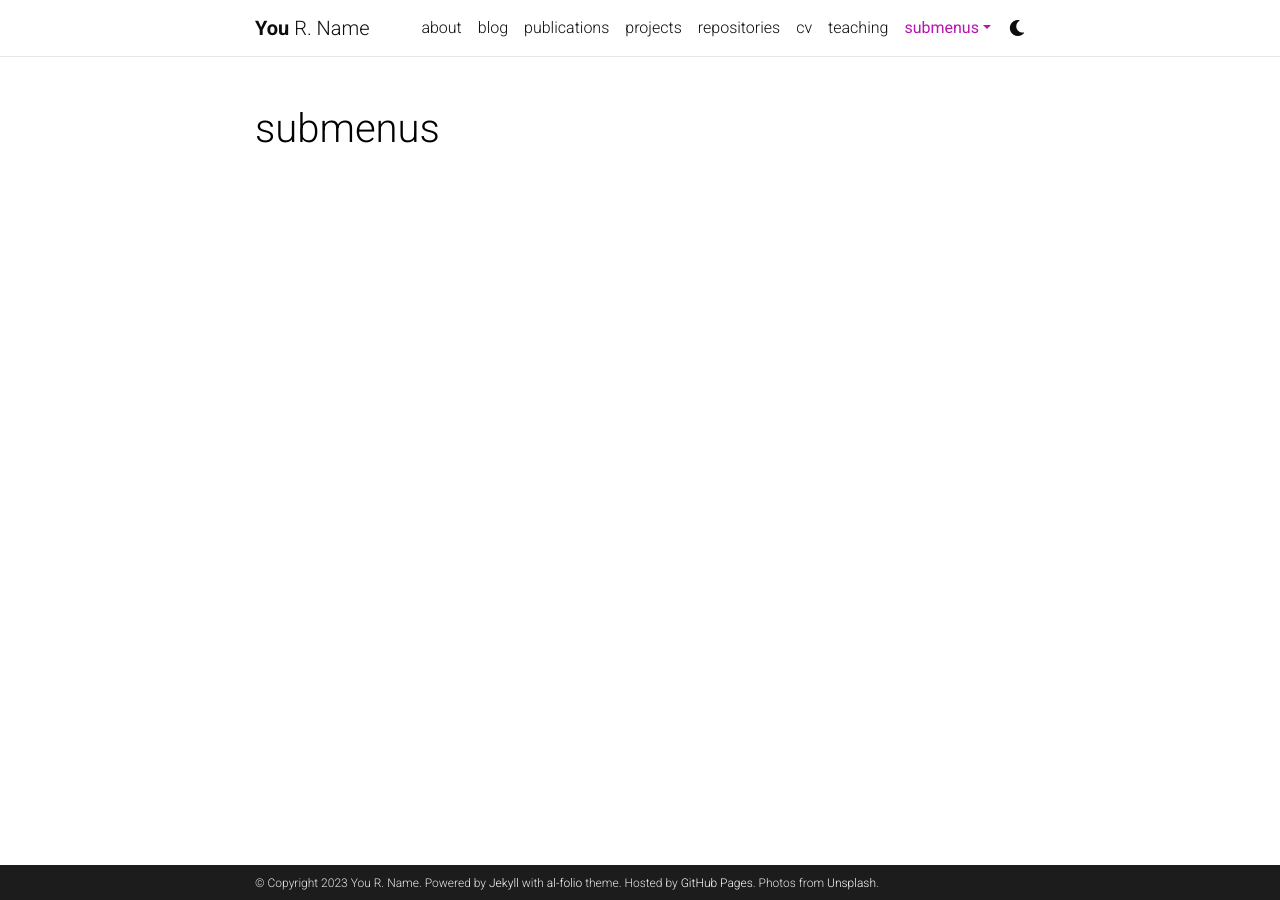
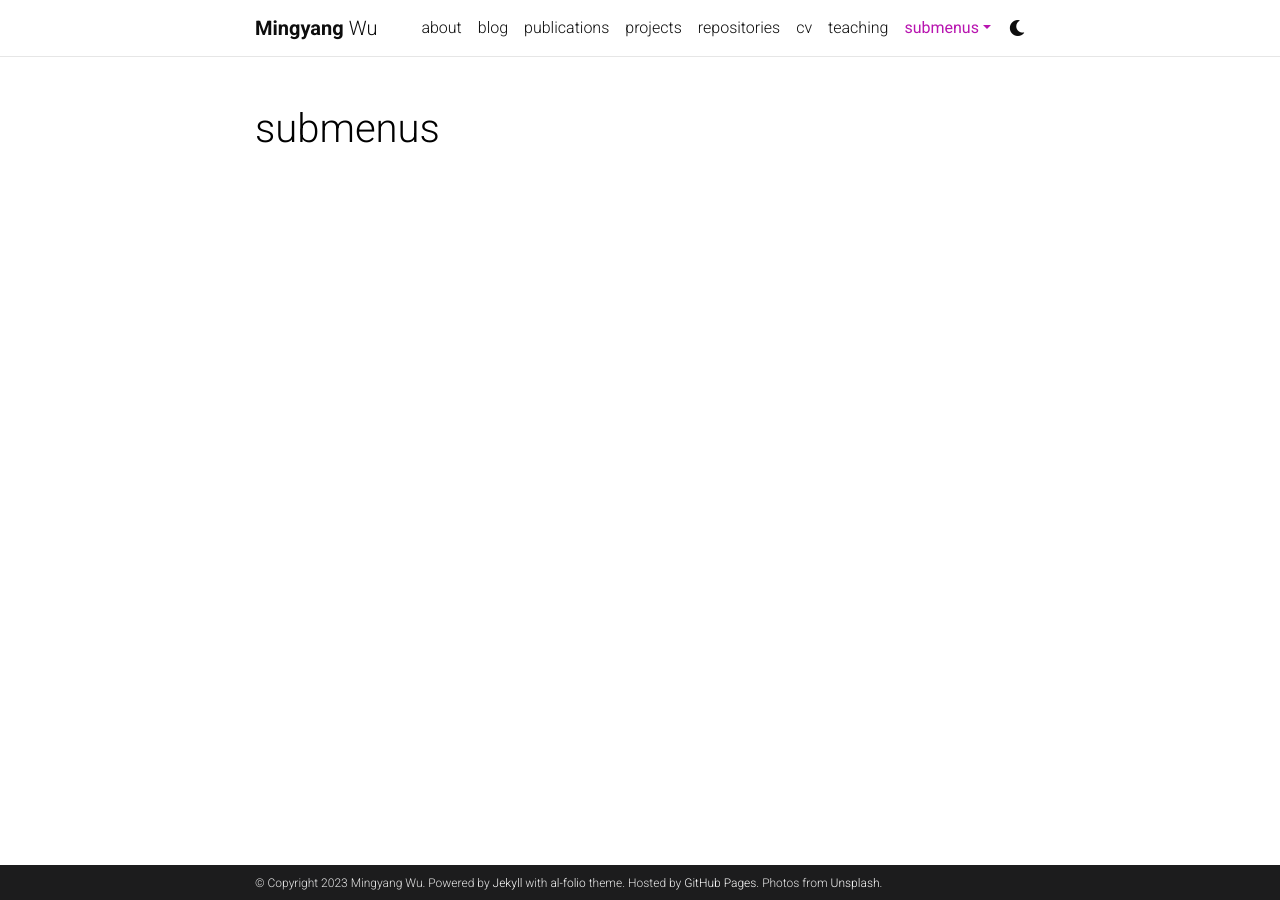
Before and after one commit to MingYWu/MingYWu.github.io, a Jekyll site: the page built from _pages/dropdown.md, in a window 1280 px wide. Built offline with Jekyll 4.4.1, drawn with Linux system fonts in a browser that asks for light colours; comment, search, counter and statistics services are not loaded; a style sheet for code colours, icons or effects is not loaded.

```diff
--- a/Gemfile
+++ b/Gemfile
@@ -1,5 +1,6 @@
 source 'https://rubygems.org'
 group :jekyll_plugins do
+    gem 'wdm', '>= 0.1.0'
     gem 'classifier-reborn'
     gem 'jekyll'
     gem 'jekyll-archives'
--- a/_config.yml
+++ b/_config.yml
@@ -3,9 +3,9 @@
 # -----------------------------------------------------------------------------
 
 title: blank # the website title (if blank, full name will be used instead)
-first_name: You
-middle_name: R.
-last_name: Name
+first_name: Mingyang
+middle_name:
+last_name: Wu
 email: you@example.com
 description: > # the ">" symbol means to ignore newlines until "footer_text:"
   A simple, whitespace theme for academics. Based on [*folio](https://github.com/bogoli/-folio) design.
@@ -18,8 +18,8 @@ keywords: jekyll, jekyll-theme, academic-website, portfolio-website  # add your
 lang: en # the language of your site (for example: en, fr, cn, ru, etc.)
 icon: ⚛️  # the emoji used as the favicon (alternatively, provide image name in /assets/img/)
 
-url: https://alshedivat.github.io # the base hostname & protocol for your site
-baseurl: /al-folio # the subpath of your site, e.g. /blog/
+url: https://MingYWu.github.io # the base hostname & protocol for your site
+baseurl: /MingYWu # the subpath of your site, e.g. /blog/
 last_updated: false # set to true if you want to display last updated in the footer
 impressum_path:  # set to path to include impressum link in the footer, use the same path as permalink in a page, helps to conform with EU GDPR
 
@@ -308,7 +308,7 @@ external_links:
 # -----------------------------------------------------------------------------
 
 imagemagick:
-  enabled: true # enables responsive images for your site (recomended, see https://github.com/alshedivat/al-folio/issues/537)
+  enabled: false # enables responsive images for your site (recomended, see https://github.com/alshedivat/al-folio/issues/537)
   widths:
     - 480
     - 800
```
Also changed, not shown: _pages/dropdown.md (+1 -1 lines).
